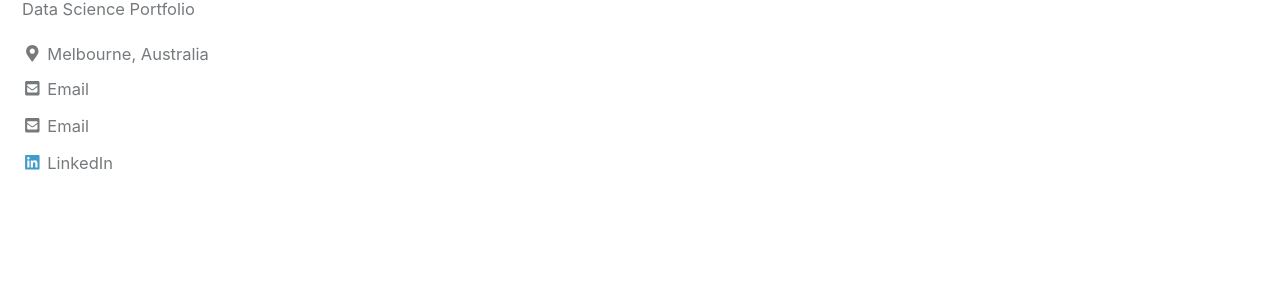
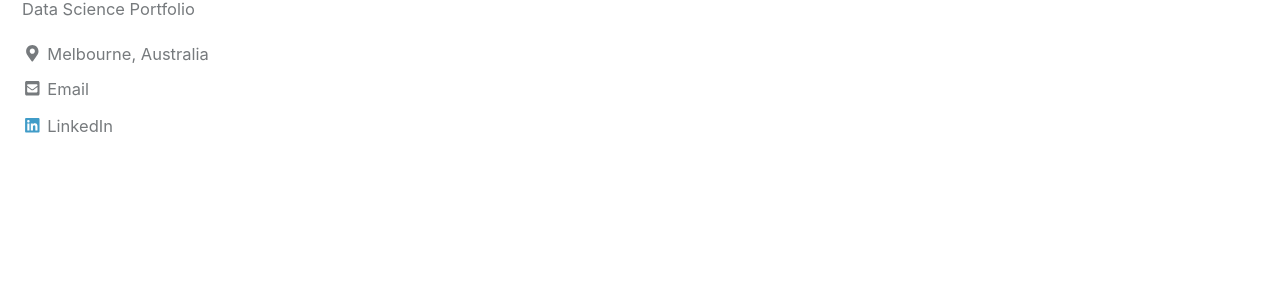
Before and after one commit to bayesway/bayesway.github.io, a Jekyll site: the page built from index.html, in a window 1280 px wide. Shown: the part 274-582 px from the top of the page. Built offline with Jekyll 4.4.1, drawn with Linux system fonts in a browser that asks for light colours; cached includes are drawn as plain includes; nearby versions of some CDN libraries; the list of posts is cut into pages by our own code.

Commit message:
removing second email link line 116

```diff
--- a/_config.yml
+++ b/_config.yml
@@ -113,9 +113,6 @@ author:
   email            : "r.mahoney@hotmail.com.au"
   linkedin         : "rowan-mahoney-251b72123/"
   links:
-    - label: "Email"
-      icon: "fas fa-fw fa-envelope-square"
-      url:  "mailto:r.mahoney@hotmail.com.au"
     - label: "Website"
       icon: "fas fa-fw fa-link"
       # url: "https://your-website.com"
```
